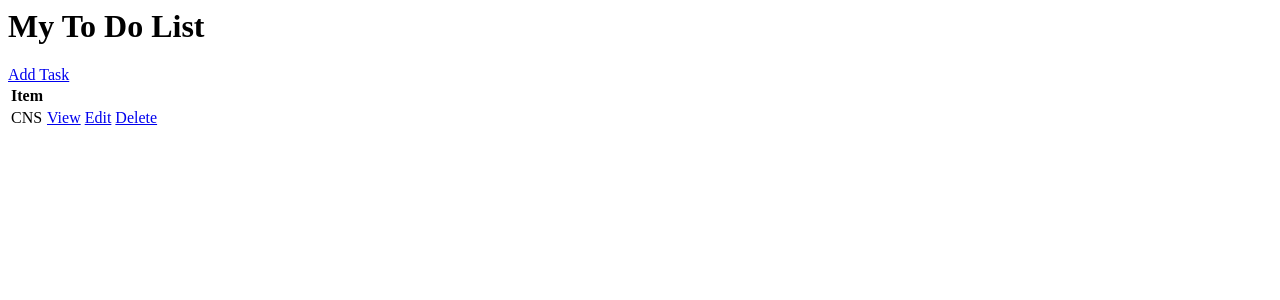
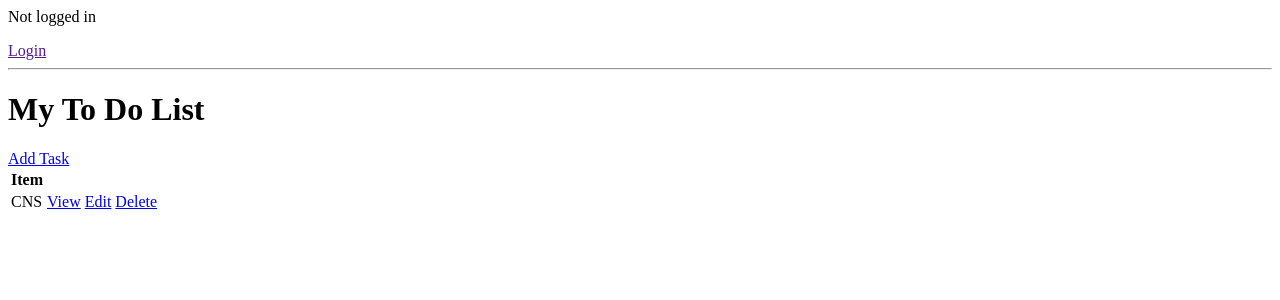
Before and after one commit to Suriyaa003/django_login_signup, a Django app: page / in a window 1280 px wide. Shown: the top 300 px of the page. Run offline with Django 5.2, Linux system fonts and the light colour scheme; data comes from the database, SQL or seed files in the repository; both versions use the stored data as it was after the commit.

Commit message:
login/logout

```diff
--- a/tudo_list/base/templates/base/task_list.html
+++ b/tudo_list/base/templates/base/task_list.html
@@ -1,7 +1,13 @@
 
+{%if request.user.is_authenticated%}
+<p>{{request.user}}</p>
+<a href="">Logout</a>
+{%else%}
+<p>Not logged in</p>
+<a href="">Login</a>
+{%endif%}
 
-
-
+<hr>
 <h1> My To Do List </h1>
 
 <a href="{% url 'task-create' %}">Add Task</a>
```
Also changed, not shown: tudo_list/db.sqlite3.
